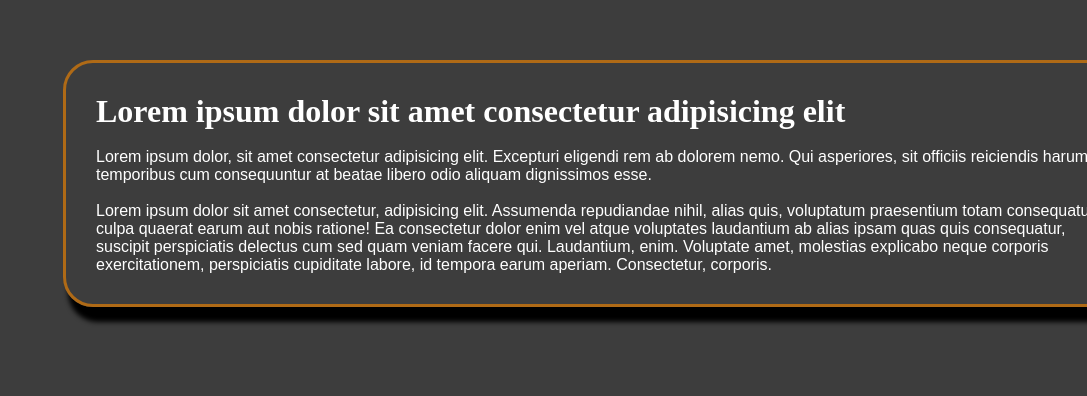
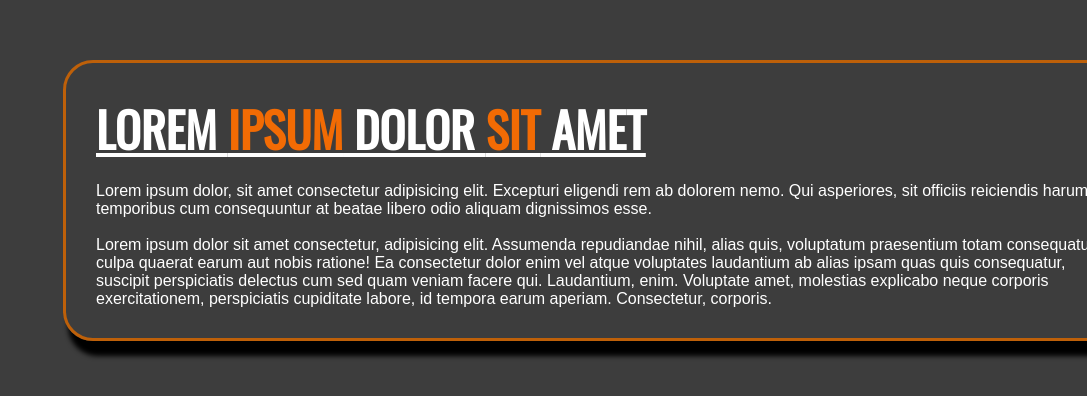
Before and after one commit to AlexYess/Sites, a plain HTML site: page Prak_2/HTML 2_1.html in a window 1280 px wide. Shown: the part 196-592 px from the top of the page, without its empty margins (193-1280 px from the left). Drawn offline with nearby package versions, Linux system fonts and the light colour scheme.

Commit message:
up  to number 2_7

```diff
--- a/Prak_2/CSS 2_1.css
+++ b/Prak_2/CSS 2_1.css
@@ -12,15 +12,21 @@ body {
 }
 
 h1 {
-	src: url("C:\Работа\Институт\Дз\Курс 2\Сайтики\Prak_2\fonts\Oswald\Oswald-VariableFont_wght.ttf");
 	font-family: Oswald;
+	text-decoration-line: underline;
+	font-size: 3pc;
+	text-transform: uppercase;
+}
+
+.head-words{
+	color: #f26b04;
 }
 
 .content-container {
 	width: 1000px;
 	margin: 20%;
 	/* background-color: #fff;  */
-	border: 3px solid #af6a16;
+	border: 3px solid #be6009;
 	border-radius: 30px;
 	padding: 30px;
 	box-shadow: 5px 15px 5px black;
--- a/Prak_2/HTML 2_1.html
+++ b/Prak_2/HTML 2_1.html
@@ -4,10 +4,13 @@
         <meta charset="utf-8">
         <title>Title</title>
         <link rel="stylesheet" href="CSS 2_1.css">
+        <link rel="preconnect" href="https://fonts.googleapis.com">
+        <link rel="preconnect" href="https://fonts.gstatic.com" crossorigin>
+        <link href="https://fonts.googleapis.com/css2?family=Oswald&display=swap" rel="stylesheet">
     </head>
     <body>
         <div class="content-container">
-            <h1>Lorem ipsum dolor sit amet consectetur adipisicing elit</h1>
+            <h1>Lorem <span class="head-words">ipsum</span> dolor <span class="head-words">sit</span> amet</h1>
             <br><div>Lorem ipsum dolor, sit amet consectetur adipisicing elit. Excepturi eligendi rem ab dolorem nemo. Qui asperiores, sit officiis reiciendis harum temporibus cum consequuntur at beatae libero odio aliquam dignissimos esse.</div>
             <br><p>Lorem ipsum dolor sit amet consectetur, adipisicing elit. Assumenda repudiandae nihil, alias quis, voluptatum praesentium totam consequatur culpa quaerat earum aut nobis ratione! Ea consectetur dolor enim vel atque voluptates laudantium ab alias ipsam quas quis consequatur, suscipit perspiciatis delectus cum sed quam veniam facere qui. Laudantium, enim. Voluptate amet, molestias explicabo neque corporis exercitationem, perspiciatis cupiditate labore, id tempora earum aperiam. Consectetur, corporis.</p>
         </div>
```
Also changed, not shown: 2 other files.
